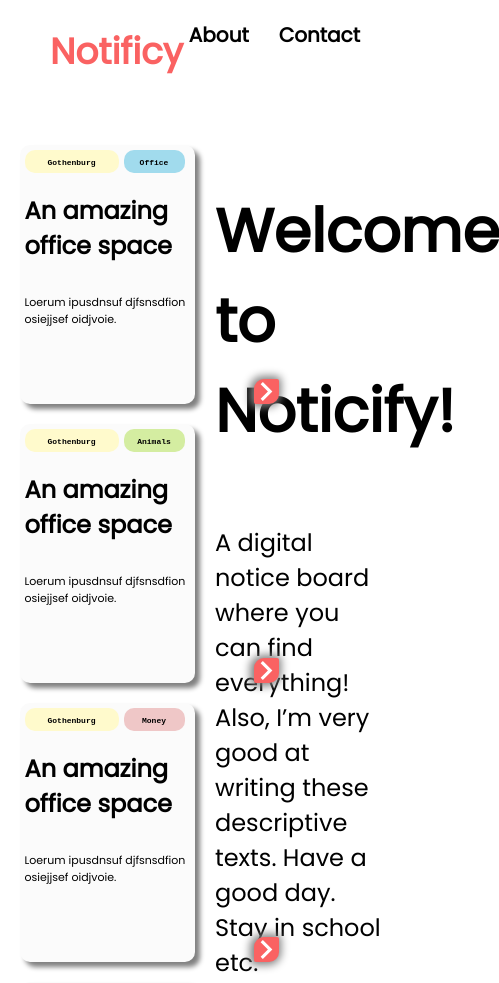
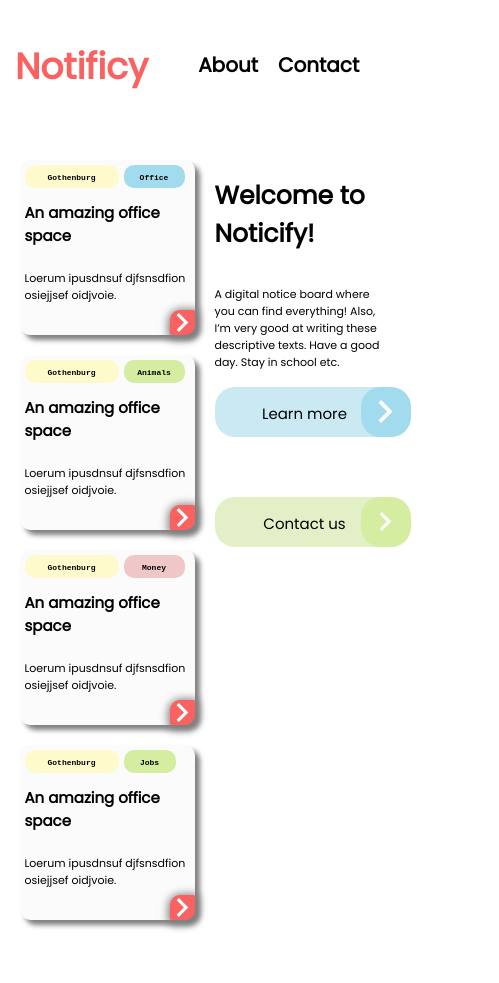
Before and after one commit to lucasackerberg/noticify, a plain HTML site: page index.html in a window 390 px wide. Shown: the top 983 px of the page, 499 px wide, since content can reach past the window. After the commit the page ends 962 px from the top, so only its background shows below. Drawn offline with Linux system fonts and the light colour scheme.

Commit message:
Added media queries
Added support for iPhone 12 Pro aswell as dimensions over 550px width

```diff
--- a/style.css
+++ b/style.css
@@ -48,7 +48,7 @@ header h1 {
 nav h2 {
     display:flex;
     gap: 20px;
-    margin-right: 20px;
+    padding-right: 55px;
 }
 
 nav h2 a {
@@ -228,7 +228,7 @@ main {
     position: absolute;
     top: 234px;
     left: 234px;
-    box-shadow: -1px 0px 9px 3px grey;
+    box-shadow: 1px 2px 9px 3px grey;
 }
 
 .buttonarrow:hover {
@@ -272,3 +272,82 @@ main {
 .arrow-button-right:hover {
     background-color: rgb(24, 110, 147);
 }
+
+@media (max-width: 900px) {
+    .container .right h1 {
+        font-size: 35px;
+        font-weight: 800;
+    }
+}
+
+@media (max-width: 640px) {
+    .container .right h1 {
+        font-size: 30px;
+        font-weight: 800;
+    }
+
+    .container .right p {
+        font-size: 15px;
+    }
+}
+
+@media (max-width: 391px) {
+    .container .right h1 {
+        font-size: 25px;
+        font-weight: 800;
+    }
+
+    .container .left .card {
+        width: 175px;
+        height: 175px;
+    }
+
+  .container .left .card h2 {
+        font-size: 15px;
+    }
+
+    .container .right p {
+        font-size: 11px;
+    }
+
+    header h1 {
+        color: #FA6262 ;
+        font-size: 36px;
+        font-weight: 800;
+        margin-left: 15px;
+        padding-top: 15px;
+   }
+
+   nav h2 {
+       display:flex;
+       gap: 10px;
+       padding-left: 50px;
+       padding-top: 30px;
+   }
+
+   nav h2 a {
+       color:#000;
+       font-family: 'Poppins', sans-serif;
+       font-size: 20px;
+       text-decoration: none;
+   }
+
+   .buttonarrow {
+    display: flex;
+    width: 25px;
+    height: 25px;
+    background-color: var(--red);
+    border-radius: 10px 2px 10px 2px;
+    align-items: center;
+    justify-content: center;
+    position: absolute;
+    top: 150px;
+    left: 150px;
+    box-shadow: 1px 2px 9px 3px grey;
+    }
+
+    .container .right h1:hover{
+        transform: scale(1);
+        transition-duration: 0.2s;
+    }
+}
```
